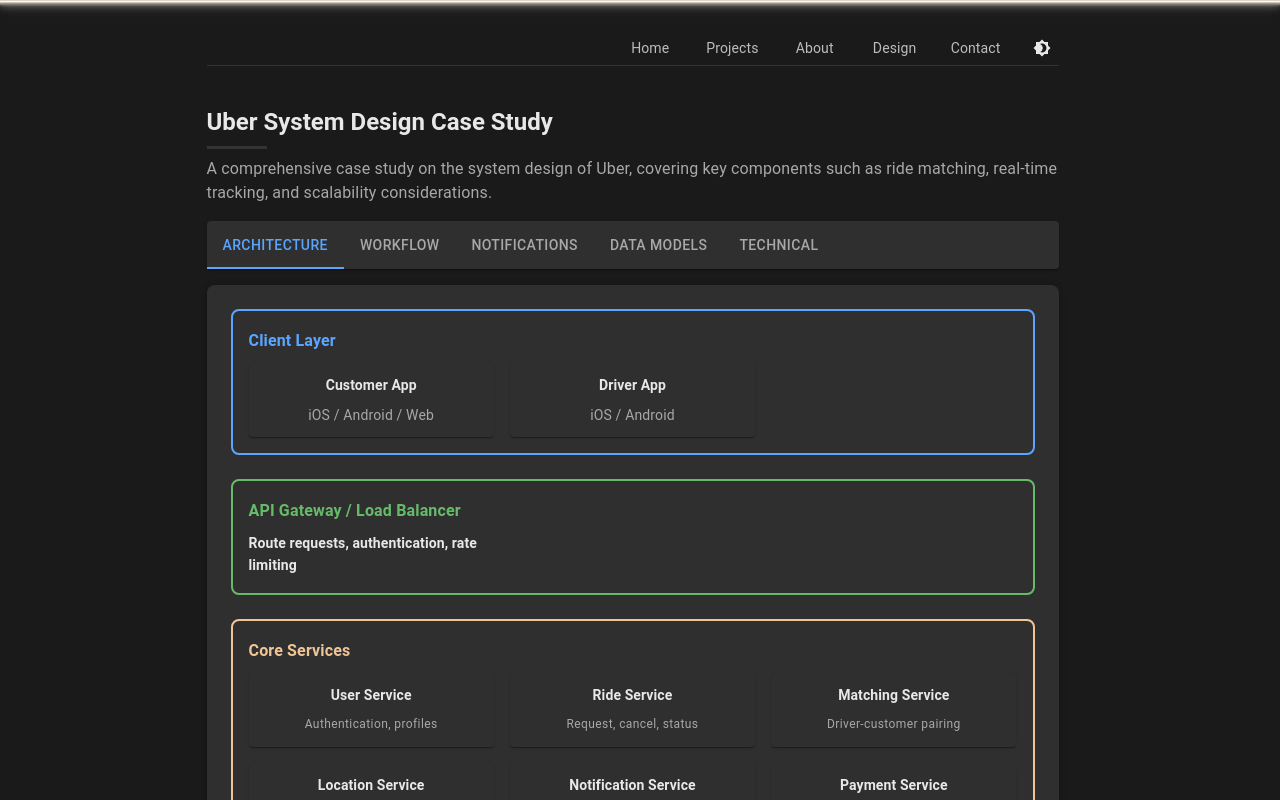
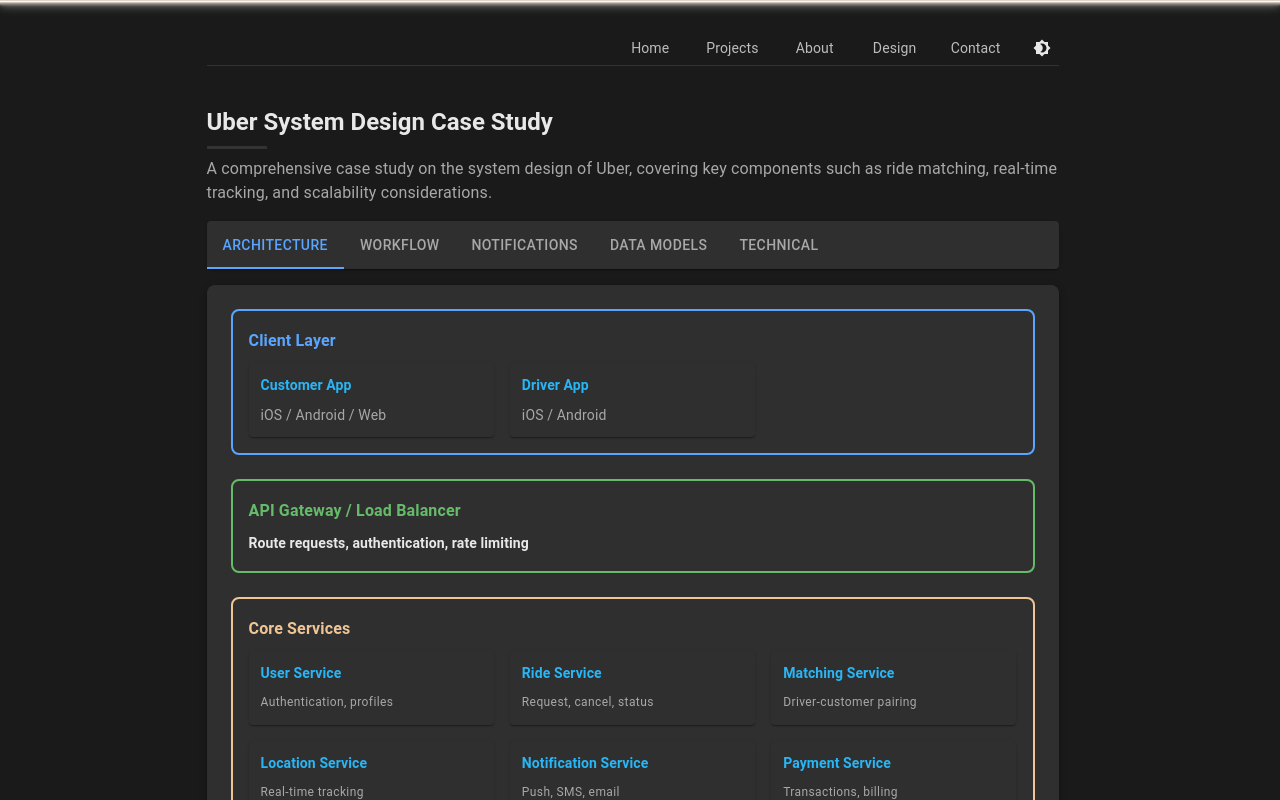
Before and after one commit to kwanlokto/portfolio, a Next.js app: page /portfolio/system-design/uber in a window 1280 px wide. Shown: the top 800 px of the page. Built offline with nearby package versions, Linux system fonts and the light colour scheme.

Commit message:
refactor to use section more

```diff
--- a/src/ui/section.tsx
+++ b/src/ui/section.tsx
@@ -1,5 +1,7 @@
 import {
+  Avatar,
   Paper,
+  Stack,
   SxProps,
   Theme,
   Typography,
@@ -9,6 +11,7 @@
 import { ReactNode } from "react";
 
 interface SectionInterface {
+  icon?: ReactNode;
   title: string;
   titleColor?: string;
   children: ReactNode;
@@ -17,20 +20,38 @@
 }
 
 export const Section = ({
+  icon,
   title,
   titleColor = "info.main",
   children,
   cardSx,
   titleVariant = "subtitle1",
 }: SectionInterface) => (
-  <Paper sx={{ ...cardSx, p: 2 }}>
+  <Paper sx={{ p: 2, ...cardSx }}>
+    <Stack spacing={1}>
+      <Stack direction="row" spacing={1} alignItems="center">
+        {icon && (
+          <Avatar
+            sx={{
+              bgcolor: "transparent",
+              color: "text.primary",
+            }}
+          >
+            {icon}
+          </Avatar>
+        )}
+
         <Typography
           variant={titleVariant}
           color={titleColor}
-      sx={{ fontWeight: 700, mb: 1 }}
+          fontWeight={700}
+          mb={1}
         >
           {title}
         </Typography>
+      </Stack>
+
       {children}
+    </Stack>
   </Paper>
 );
--- a/src/ui/system_design/architecture_diagram.tsx
+++ b/src/ui/system_design/architecture_diagram.tsx
@@ -1,14 +1,8 @@
-import {
-  Avatar,
-  Box,
-  Grid2 as Grid,
-  Paper,
-  Stack,
-  Typography,
-} from "@mui/material";
+import { Box, Grid2 as Grid, Stack, Typography } from "@mui/material";
 
 import { ArchitectureLayer } from "@/lib/system_design";
 import CardSection from "../card_section";
+import { Section } from "../section";
 
 interface ArchitectureDiagramInterface {
   layers: ArchitectureLayer[];
@@ -39,31 +33,16 @@
             </Typography>
 
             <Grid container spacing={2}>
-              {layer.content.map(({ title, body, desc, icon }, idx) => (
+              {layer.content.map(({ title, body, desc, icon }, idx) =>
+                body || desc ? (
                   <Grid key={idx} size={{ xs: 12, sm: 6, md: 4 }}>
-                  {body || desc ? (
-                    <Paper sx={{ p: 1.5, borderRadius: 1 }}>
-                      <Stack direction="column" spacing={1} alignItems="center">
-                        <Stack direction="row" spacing={1} alignItems="center">
-                          {icon && (
-                            <Avatar
-                              sx={{
-                                bgcolor: "transparent",
-                                color: "text.primary",
-                              }}
+                    <Section
+                      icon={icon}
+                      title={title}
+                      titleVariant="subtitle2"
+                      cardSx={{ p: 1.5, borderRadius: 1 }}
                     >
-                              {icon}
-                            </Avatar>
-                          )}
-
-                          <Typography
-                            variant="subtitle2"
-                            sx={{ fontWeight: 600 }}
-                          >
-                            {title}
-                          </Typography>
-                        </Stack>
-
+                      <>
                         {body && (
                           <Typography variant="body2" color="text.secondary">
                             {body}
@@ -74,15 +53,19 @@
                             {desc}
                           </Typography>
                         )}
-                      </Stack>
-                    </Paper>
+                      </>
+                    </Section>
+                  </Grid>
                 ) : (
-                    <Typography variant="subtitle2" sx={{ fontWeight: 600 }}>
+                  <Typography
+                    key={idx}
+                    variant="subtitle2"
+                    sx={{ fontWeight: 600 }}
+                  >
                     {title}
                   </Typography>
+                )
               )}
-                </Grid>
-              ))}
             </Grid>
             {}
           </Box>
--- a/src/ui/system_design/notification_system.tsx
+++ b/src/ui/system_design/notification_system.tsx
@@ -1,12 +1,13 @@
 import { AlertItem, NotificationChannel } from "@/lib/system_design";
 import {
-  Box,
   Divider,
   Grid2 as Grid,
   Paper,
   Stack,
   Typography,
 } from "@mui/material";
+
+import { Section } from "../section";
 
 interface NotificationSystemProps {
   alerts: AlertItem[];
@@ -26,33 +27,15 @@
 
       <Stack spacing={2}>
         {alerts.map((alert, idx) => (
-          <Paper
+          <Section
             key={idx}
-            sx={{
-              p: 2,
-              borderLeft: 4,
-              borderColor: `${alert.color}.main`,
-              bgcolor: `${alert.color}.lighter`,
-            }}
+            icon={alert.icon}
+            title={alert.title}
+            titleColor={`${alert.color}.main`}
+            cardSx={{ borderLeft: 4, borderColor: `${alert.color}.main` }}
+            titleVariant="subtitle2"
           >
-            <Stack direction="column" spacing={2} alignItems="flex-start">
-              <Stack direction="row" spacing={1} alignItems="center">
-                <Box sx={{ mt: "4px", color: `${alert.color}.main` }}>
-                  {alert.icon}
-                </Box>
-
-                <Typography
-                  variant="subtitle2"
-                  sx={{ fontWeight: 700, color: `${alert.color}.dark` }}
-                >
-                  {alert.title}
-                </Typography>
-              </Stack>
-              <Typography
-                variant="body2"
-                color="text.secondary"
-                sx={{ mt: 0.5 }}
-              >
+            <Typography variant="body2" color="text.secondary" sx={{ mt: 0.5 }}>
               {alert.description}
             </Typography>
 
@@ -68,8 +51,7 @@
                 </Typography>
               ))}
             </Paper>
-            </Stack>
-          </Paper>
+          </Section>
         ))}
       </Stack>
 
@@ -83,17 +65,11 @@
       <Grid container spacing={2}>
         {notification_channels.map((channel, idx) => (
           <Grid key={idx} size={{ xs: 12, md: 4 }}>
-            <Paper sx={{ p: 2, borderRadius: 1 }}>
-              <Stack spacing={1} alignItems="flex-start">
-                <Box sx={{ fontSize: 36 }}>{channel.icon}</Box>
-                <Typography variant="subtitle2" sx={{ fontWeight: 700 }}>
-                  {channel.title}
-                </Typography>
+            <Section title={channel.title}>
               <Typography variant="body2" color="text.secondary">
                 {channel.description}
               </Typography>
-              </Stack>
-            </Paper>
+            </Section>
           </Grid>
         ))}
       </Grid>
--- a/src/ui/system_design/workflow_diagram.tsx
+++ b/src/ui/system_design/workflow_diagram.tsx
@@ -1,6 +1,7 @@
 import { Avatar, Box, Paper, Stack, Typography } from "@mui/material";
 
 import { MdReportProblem } from "react-icons/md";
+import { Section } from "../section";
 import { WorkFlowItem } from "@/lib/system_design";
 
 interface WorkFlowDiagramInteface {
@@ -20,7 +21,7 @@
         {steps.map((item: WorkFlowItem) => (
           <Stack
             key={item.step}
-            direction="column"
+            direction="row"
             spacing={2}
             alignItems="flex-start"
           >
@@ -45,8 +46,10 @@
           </Stack>
         ))}
 
-        <Paper
-          sx={{
+        <Section
+          title="Cancellation Handling"
+          icon={<MdReportProblem />}
+          cardSx={{
             mt: 2,
             p: 2,
             bgcolor: "warning.lighter",
@@ -54,18 +57,12 @@
             borderColor: "warning.main",
           }}
         >
-          <Stack direction="column" spacing={1} alignItems="center">
-            <MdReportProblem />
-            <Typography variant="subtitle2" sx={{ fontWeight: 700 }}>
-              Cancellation Flow
-            </Typography>
-          </Stack>
           <Typography variant="body2" color="text.secondary" sx={{ mt: 1 }}>
             Customer can cancel at any time before pickup. After driver
             assignment, cancellation fee may apply. Driver notified immediately,
             ride marked as cancelled, driver returns to available pool.
           </Typography>
-        </Paper>
+        </Section>
       </Stack>
     </Paper>
   );
```
Lines whose indentation alone changed are shown as unchanged.
